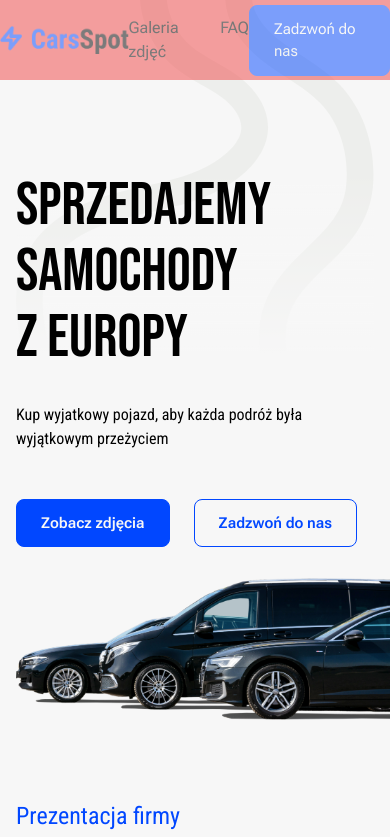
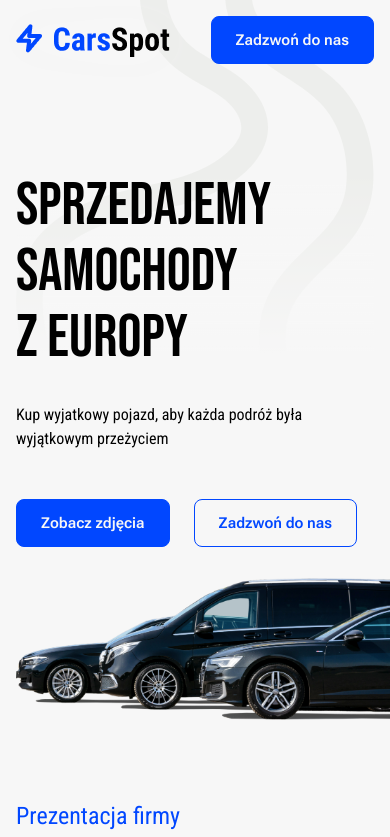
Before and after one commit to SD91PL/CarsSpot, a React (Vite) app: page / in a window 390 px wide. Shown: the top 837 px of the page. Built offline with nearby package versions, Linux system fonts and the light colour scheme.

Commit message:
completed Navbar

```diff
--- a/src/components/Nav.jsx
+++ b/src/components/Nav.jsx
@@ -1,52 +1,68 @@
-import logo from '../assets/img/logo.webp'
-import logoCTA from '../assets/img/logo-CTA.webp'
+import { useState, useEffect } from 'react'
 import logotype from '../assets/img/logotype.webp'
 
 export default function Nav() {
+	const [isScrolled, setIsScrolled] = useState(false)
+
+	useEffect(() => {
+		const handleScroll = () => {
+			const navHeight = document.getElementById('nav').offsetHeight / 4
+			if (window.scrollY > navHeight) {
+				setIsScrolled(true)
+				console.log(navHeight)
+			} else {
+				setIsScrolled(false)
+			}
+		}
+
+		window.addEventListener('scroll', handleScroll)
+
+		return () => {
+			window.removeEventListener('scroll', handleScroll)
+		}
+	}, [])
+
 	return (
 		<nav
 			id='nav'
-			className='fixed top-0 left-0 right-0 min-h-20 w-full roboto-flex z-50 bg-red-400 opacity-50'>
-			<div className='container flex flex-col justify-center min-h-20 bg-red-500'>
+			className={`fixed top-0 left-0 right-0 min-h-20 w-full roboto-flex z-50 transition duration-300 ${
+				isScrolled ? 'bg-[#f7f7f7aa] backdrop-blur-md border-b border-b-[#f7f7f7] shadow-md' : 'bg-[#0000]'
+			}`}>
+			<div className='mx-4'>
+				<div className='container flex flex-col justify-center min-h-20'>
 					<div className='flex justify-between items-center'>
 						<a
 							href='#'
 							rel='noopener'>
-						<div className='logotype'>
+							<div className='logotype drop-shadow-[0_0_24px_#f7f7f7]'>
 								<img
 									src={logotype}
 									alt='Logotyp CarsSpot'
 								/>
-							{/* <div className='flex gap-3 justify-start items-center'>
-								<img
-									src={logo}
-									alt='Logotyp CarsSpot'
-								/>
-								<img
-									src={logoCTA}
-									alt='Logotyp CarsSpot'
-								/>
-							</div> */}
 							</div>
 						</a>
-					<ul className='flex gap-6'>
+						<ul
+							className={`hidden md:flex gap-6 py-3 px-8 rounded-lg transition duration-500 ${
+								isScrolled ? 'backdrop-blur-md' : ''
+							}`}>
 							<a
 								href='#gallery'
 								rel='noopener'>
-							<li>Galeria zdjęć</li>
+								<li className='transition-colors duration-300 hover:text-[#0147FF]'>Galeria zdjęć</li>
 							</a>
 							<a
 								href='#seo'
 								rel='noopener'>
-							<li>FAQ</li>
+								<li className='transition-colors duration-300 hover:text-[#0147FF]'>FAQ</li>
 							</a>
 						</ul>
 						<a
 							href='tel:+48000555000'
 							rel='noopener'
-						className='px-6 py-3 rounded-lg bg-[#0147FF] border-[#0147FF] border-[1px] text-[#F7F7F7] text-[.9375rem] transition-colors hover:bg-[#0038cc]'>
+							className='px-6 py-3 rounded-lg bg-[#0147FF] border-[#0147FF] border text-[#F7F7F7] text-[.9375rem] font-semibold transition-colors hover:bg-[#0038cc]'>
 							Zadzwoń do nas
 						</a>
+					</div>
 				</div>
 			</div>
 		</nav>
```
Lines whose indentation alone changed are shown as unchanged.
